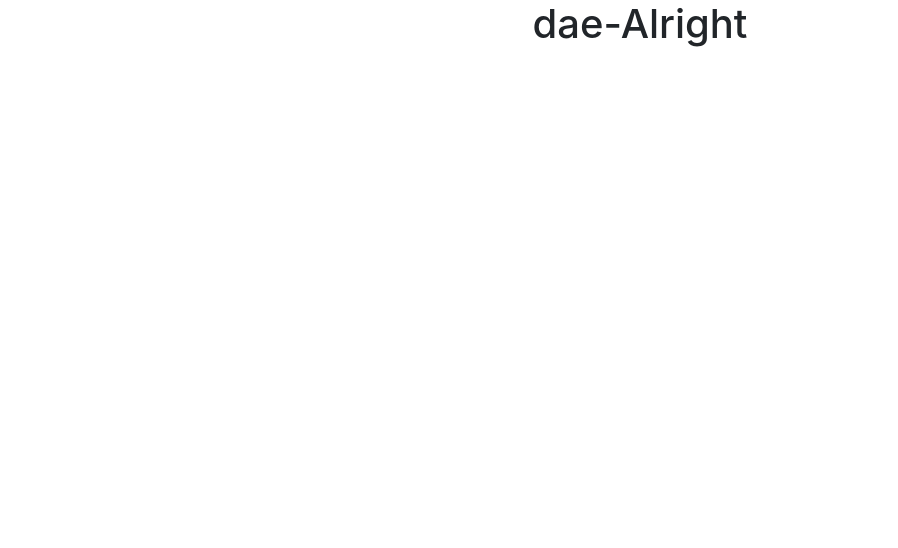
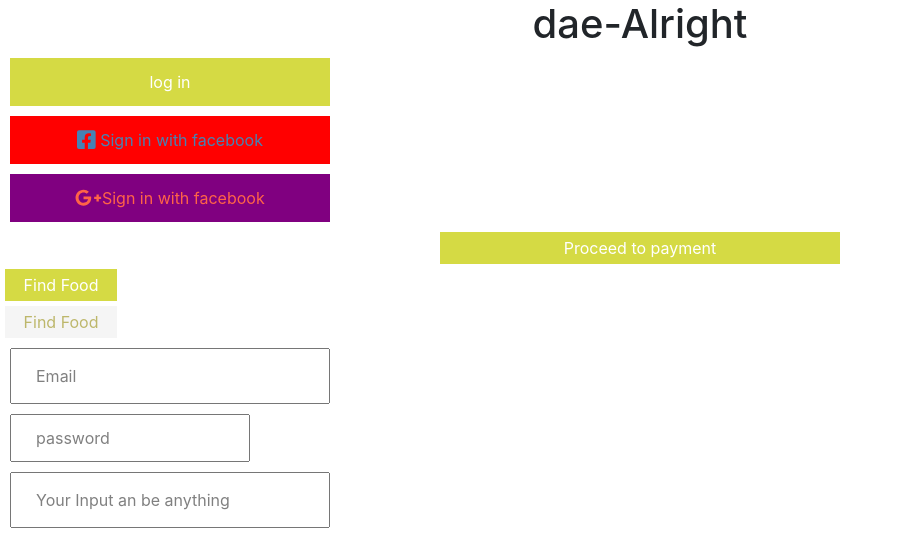
Before and after one commit to devcareer/Dae-Alright-Frontend, a React (Create React App) app in the folder dae-alright/: page / in a window 1280 px wide. Shown: the top 548 px of the page, without its empty margins (0-898 px from the left). Built offline with nearby package versions, Linux system fonts and the light colour scheme.

Commit message:
adds reusuable inputs and buttons

```diff
--- a/dae-alright/src/App.js
+++ b/dae-alright/src/App.js
@@ -1,7 +1,11 @@
 import React, { Component } from 'react';
+import Button from '../src/components/Button/Button.component';
+import FormInput from './components/FormInput/FormInput.component';
 import 'bootstrap/dist/css/bootstrap.min.css';
 import './App.css';
-
+import { FontAwesomeIcon } from '@fortawesome/react-fontawesome';
+import { faCheckSquare, faCoffee } from '@fortawesome/free-solid-svg-icons';
+import { faFacebookSquare, faGooglePlusG } from '@fortawesome/free-brands-svg-icons'
 
 class App extends Component {
 
@@ -9,6 +13,15 @@ class App extends Component {
   return (
     <div className="App">
       <h1>dae-Alright</h1>
+      <Button btnDetails={' log in'} className={'button-lg'} />
+      <Button btnDetails={' Sign in with facebook'} className={'button-lg'} color={'steelblue'} icons={<FontAwesomeIcon icon={faFacebookSquare}  size='lg'/>} bgColor={'red'}/>
+      <Button btnDetails={'Sign in with facebook'} className={'button-lg'} color={'tomato'} icons={<FontAwesomeIcon icon={faGooglePlusG}  size='lg'/>}  bgColor={'purple'}/>
+      <Button btnDetails={' Proceed to payment'} className={'button-xlg'}   />
+      <Button btnDetails={' Find Food'} className={'button-sm'}   />
+      <Button btnDetails={' Find Food'} className={'button-sm'}  bgColor={'whitesmoke'} color={'darkkhaki'} />
+      <FormInput type={'email'} placeholder={'Email'}/>
+      <FormInput type={'password'} placeholder={'password'} height={'48px'} width={'15rem'}/>
+      <FormInput type={'email'} placeholder={'Your Input an be anything'} />
     </div>
   );
 }
--- /dev/null
+++ b/dae-alright/src/components/Button/Button.component.jsx
@@ -0,0 +1,20 @@
+import React from 'react';
+import './Button.style.scss';
+
+const Button = ({btnDetails,bgColor, color, icons, width, height, className}) => (
+
+    <button className={`${className}`} style={{
+        backgroundColor:bgColor,
+        width: width,
+        height: height,
+        color: color,
+        padding: '3px'}}>
+
+        { icons }
+
+        { btnDetails }
+     </button>
+    //   <Button btnDetails={' Sign in with facebook'} className={'button-lg'} color={'steelblue'} icons={<FontAwesomeIcon icon={faFacebookSquare}  size='lg'/>} bgColor={'red'}/>
+
+)
+export default Button;
--- /dev/null
+++ b/dae-alright/src/components/Button/Button.style.scss
@@ -0,0 +1,32 @@
+.button-lg {
+    display: block;
+    color: white;
+    width: 20rem;
+    height: 3rem;
+    outline: none;
+    border: 0;
+    text-align: center;
+    background-color: hsl(62,67,56);
+    margin: 10px;
+}
+
+.button-xlg {
+    // display:block;
+    width:25rem;
+    height: 2rem;
+    background-color: hsl(62,67,56);
+    border: 0;
+    outline: none;
+    color: white;
+
+}
+.button-sm{
+    display: block;
+    margin: 5px;
+    width: 7rem;
+    height: 2rem;
+    background-color: hsl(62,67,56);
+    border: none;
+    outline: none;
+    color: white;
+}
--- a/dae-alright/src/components/FormInput/FormInput.component.jsx
+++ b/dae-alright/src/components/FormInput/FormInput.component.jsx
@@ -1,9 +1,17 @@
 import React from 'react';
+import './formInput.style.scss';
 
-const FormInput = () => (
-  <div>
+const FormInput = ({placeholder, type, height, width}) => {
+    return(
+    <input className='input px-4'
+    type={type}
+    placeholder={placeholder} style={{
+      height: height,
+      width: width,
 
-  </div>
-)
+    }}/>
+    // <FormInput type={'password'} placeholder={'password'} height={'48px'} width={'15rem'}/>
+    )
+    }
 
 export default FormInput;
--- a/dae-alright/src/components/FormInput/formInput.style.scss
+++ b/dae-alright/src/components/FormInput/formInput.style.scss
@@ -0,0 +1,17 @@
+.input {
+    display: block;
+    color: lightgrey;
+    width: 20rem;
+    height: 3.5rem;
+    margin: 10px;
+}
+
+.input::-webkit-input-placeholder{
+    color: grey;
+    text-align: left;
+}
+.input:focus {
+    color: black;
+    font-size: 16px;
+    border-color: none;
+}
```
